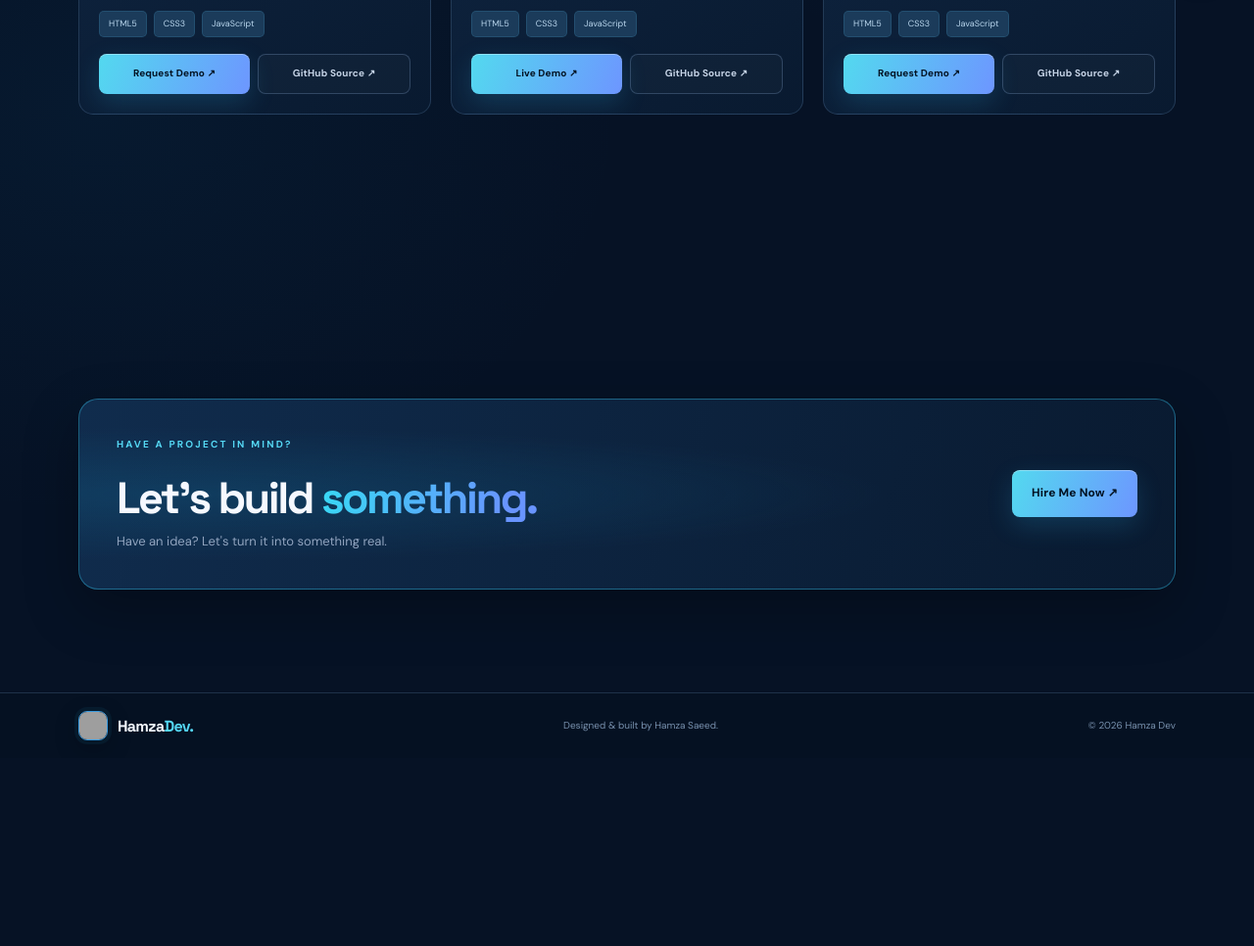
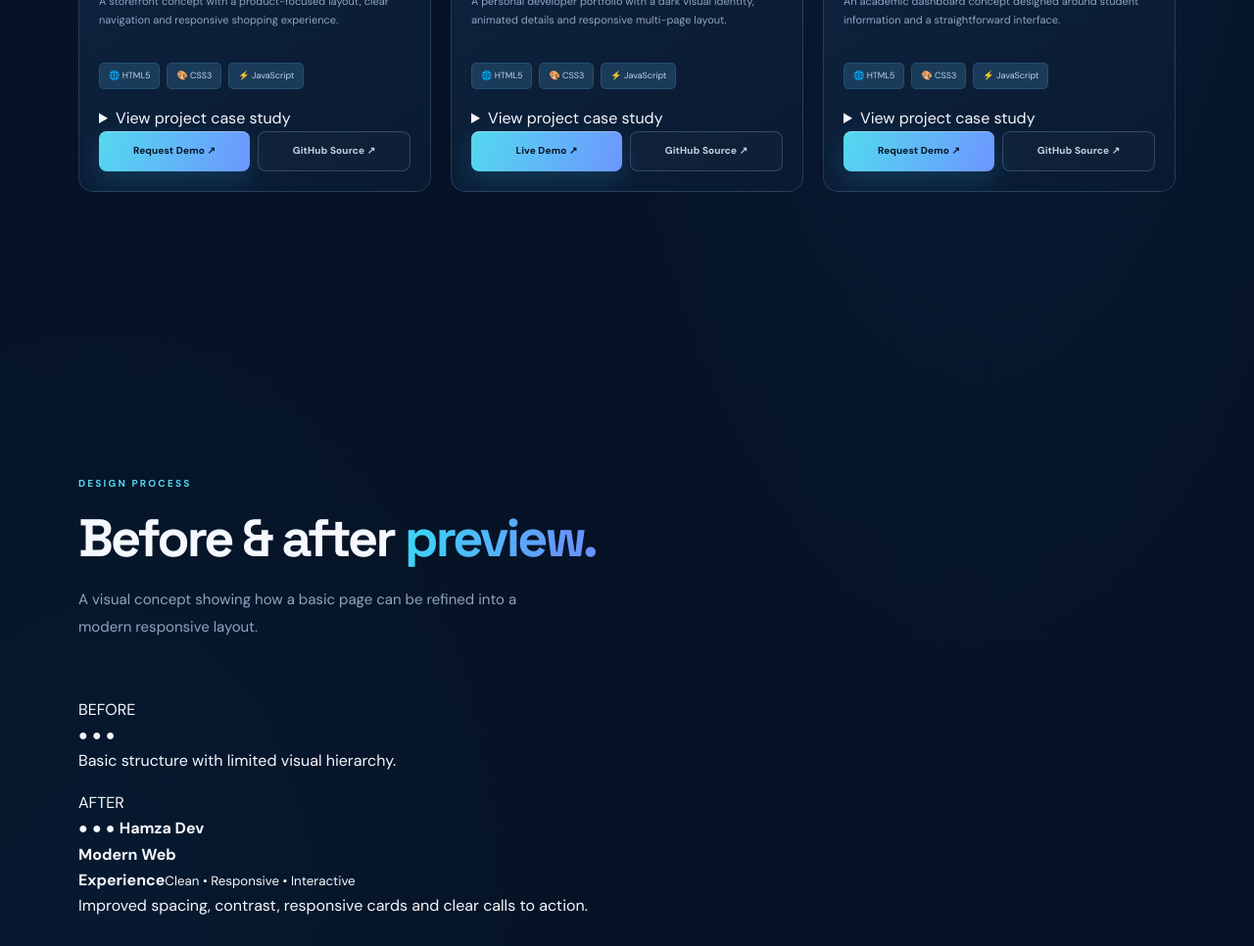
Before and after one commit to itxhamza151-cloud/hamza-dev, a plain HTML site: page projects.html in a window 1280 px wide. Shown: the part 790-1756 px from the top of the page at 98% size. Before the commit the page ends 1564 px from the top, so only its background shows below. Drawn offline with Linux system fonts and the light colour scheme; grey boxes are pictures that could not be loaded.

Commit message:
Expand projects showcase with search, gallery and case studies

```diff
--- a/projects.html
+++ b/projects.html
@@ -17,7 +17,7 @@
 </nav></header>
 <main>
 <section class="page-intro container"><p class="eyebrow">MY PORTFOLIO</p><h1>Featured <span class="gradient">Projects.</span></h1><p class="hero-lead">Explore selected website concepts and front-end work. Filter by category to find the right project.</p></section>
-<section class="container projects-section">
+<section class="container projects-section"><div class="project-search-wrap"><input id="project-search" type="search" placeholder="Search projects by name or technology..." aria-label="Search projects"><span>⌕</span></div>
 <div class="project-toolbar" aria-label="Filter projects">
 <div class="project-filters" role="group" aria-label="Project categories">
 <button class="filter-btn active" type="button" data-filter="all" aria-pressed="true">All Projects</button>
@@ -30,26 +30,27 @@
 <div class="project-grid project-grid-page" id="projects-list">
 <article class="project-card project-detail-card" data-category="html-css javascript web-app">
 <div class="project-art art-shop project-screenshot" role="img" aria-label="E-commerce storefront project preview"><span>SHOP</span><b>Online Store</b><i class="preview-window"><em></em><em></em><em></em></i></div>
-<div class="project-card-body"><div class="project-card-heading"><h3>E-Commerce Website</h3><span class="project-type">Web Application</span></div>
+<div class="project-card-body"><span class="project-ribbon">FEATURED PROJECT</span><div class="project-card-heading"><h3>E-Commerce Website</h3><span class="project-type">Web Application</span></div>
 <p class="project-description">A storefront concept with a product-focused layout, clear navigation and responsive shopping experience.</p>
-<div class="tech-list"><span>HTML5</span><span>CSS3</span><span>JavaScript</span></div>
+<div class="tech-list"><span>🌐 HTML5</span><span>🎨 CSS3</span><span>⚡ JavaScript</span></div><details class="case-study"><summary>View project case study</summary><p><b>Goal:</b> Create a clear, responsive experience for visitors.</p><p><b>Approach:</b> Structured content, reusable interface elements and mobile-first styling.</p><p><b>Outcome:</b> A polished front-end concept ready for further testing and real project content.</p></details>
 <div class="project-actions"><a class="btn btn-primary" href="mailto:tmhamza204@gmail.com?subject=E-Commerce%20Demo">Request Demo ↗</a><a class="btn btn-quiet" href="https://github.com/itxhamza151-cloud/hamza-dev" target="_blank" rel="noopener">GitHub Source ↗</a></div></div></article>
 <article class="project-card project-detail-card" data-category="html-css javascript">
 <div class="project-art art-portfolio project-screenshot" role="img" aria-label="Personal portfolio project preview"><span>HD</span><b>Portfolio</b><i class="preview-window"><em></em><em></em><em></em></i></div>
-<div class="project-card-body"><div class="project-card-heading"><h3>Hamza Dev Portfolio</h3><span class="project-type">Portfolio</span></div>
+<div class="project-card-body"><span class="project-ribbon latest-ribbon">LATEST PROJECT</span><div class="project-card-heading"><h3>Hamza Dev Portfolio</h3><span class="project-type">Portfolio</span></div>
 <p class="project-description">A personal developer portfolio with a dark visual identity, animated details and responsive multi-page layout.</p>
-<div class="tech-list"><span>HTML5</span><span>CSS3</span><span>JavaScript</span></div>
+<div class="tech-list"><span>🌐 HTML5</span><span>🎨 CSS3</span><span>⚡ JavaScript</span></div><details class="case-study"><summary>View project case study</summary><p><b>Goal:</b> Present developer skills, services and selected work in one place.</p><p><b>Approach:</b> Multi-page navigation, responsive layouts, theme switching and interactive details.</p><p><b>Outcome:</b> A personal portfolio to introduce the developer and help clients make contact.</p></details>
 <div class="project-actions"><a class="btn btn-primary" href="https://hamza-dev-pied.vercel.app/" target="_blank" rel="noopener">Live Demo ↗</a><a class="btn btn-quiet" href="https://github.com/itxhamza151-cloud/hamza-dev" target="_blank" rel="noopener">GitHub Source ↗</a></div></div></article>
 <article class="project-card project-detail-card" data-category="html-css javascript web-app">
 <div class="project-art art-campus project-screenshot" role="img" aria-label="University system dashboard project preview"><span>UNI</span><b>Campus</b><i class="preview-window"><em></em><em></em><em></em></i></div>
-<div class="project-card-body"><div class="project-card-heading"><h3>University System</h3><span class="project-type">Web Application</span></div>
+<div class="project-card-body"><span class="project-ribbon">CASE STUDY</span><div class="project-card-heading"><h3>University System</h3><span class="project-type">Web Application</span></div>
 <p class="project-description">An academic dashboard concept designed around student information and a straightforward interface.</p>
-<div class="tech-list"><span>HTML5</span><span>CSS3</span><span>JavaScript</span></div>
+<div class="tech-list"><span>🌐 HTML5</span><span>🎨 CSS3</span><span>⚡ JavaScript</span></div><details class="case-study"><summary>View project case study</summary><p><b>Goal:</b> Organize common student-facing information in a simple dashboard.</p><p><b>Approach:</b> Dashboard-style sections and responsive card layouts.</p><p><b>Outcome:</b> An academic interface concept; backend functionality is not represented here.</p></details>
 <div class="project-actions"><a class="btn btn-primary demo-pending" href="mailto:tmhamza204@gmail.com?subject=University%20System%20Demo">Request Demo ↗</a><a class="btn btn-quiet" href="https://github.com/itxhamza151-cloud/hamza-dev" target="_blank" rel="noopener">GitHub Source ↗</a></div></div></article>
 </div>
 <p class="projects-empty" id="projects-empty" hidden>No projects in this category yet. Try another filter.</p>
 </section>
-<section class="section"><div class="container cta-band"><div><p class="eyebrow">HAVE A PROJECT IN MIND?</p><h2>Let's build <span class="gradient">something.</span></h2><p>Have an idea? Let's turn it into something real.</p></div><a class="btn btn-primary" href="hire-me.html">Hire Me Now ↗</a></div></section>
+<section class="section project-visual-section"><div class="container"><div class="section-top"><div><p class="eyebrow">DESIGN PROCESS</p><h2>Before &amp; after <span class="gradient">preview.</span></h2><p class="hero-lead">A visual concept showing how a basic page can be refined into a modern responsive layout.</p></div></div><div class="before-after-grid"><article><span class="preview-label">BEFORE</span><div class="mock-browser before-browser"><div class="mock-bar">● ● ●</div><div class="mock-old-title"></div><div class="mock-old-copy"></div><div class="mock-old-copy short"></div><div class="mock-old-boxes"><i></i><i></i></div></div><p>Basic structure with limited visual hierarchy.</p></article><article><span class="preview-label after-label">AFTER</span><div class="mock-browser after-browser"><div class="mock-bar">● ● ● <b>Hamza Dev</b></div><div class="mock-after-hero"><i></i><strong>Modern Web<br>Experience</strong><small>Clean • Responsive • Interactive</small></div><div class="mock-after-cards"><i></i><i></i><i></i></div></div><p>Improved spacing, contrast, responsive cards and clear calls to action.</p></article></div></div></section>
+<section class="section"><div class="container"><div class="section-top"><div><p class="eyebrow">MORE WORK</p><h2>Project image <span class="gradient">gallery.</span></h2></div></div><div class="project-gallery"><div class="gallery-shot gallery-one"><span>01 / STORE UI</span><b>Online Shopping</b></div><div class="gallery-shot gallery-two"><span>02 / PORTFOLIO</span><b>Personal Brand</b></div><div class="gallery-shot gallery-three"><span>03 / DASHBOARD</span><b>Student Portal</b></div></div><p class="gallery-note">These are illustrative project previews, not screenshots of deployed client websites.</p><div class="github-contribution"><div><p class="eyebrow">OPEN SOURCE ACTIVITY</p><h3>Explore my GitHub contributions</h3><p>See repositories, commits and ongoing development work.</p></div><a class="btn btn-primary" href="https://github.com/itxhamza151-cloud?tab=overview" target="_blank" rel="noopener">GitHub Contributions ↗</a></div></div></section><section class="section"><div class="container cta-band"><div><p class="eyebrow">HAVE A PROJECT IN MIND?</p><h2>Let's build <span class="gradient">something.</span></h2><p>Have an idea? Let's turn it into something real.</p></div><a class="btn btn-primary" href="hire-me.html">Hire Me Now ↗</a></div></section>
 </main>
 <a class="whatsapp-float" href="https://wa.me/923166301493" target="_blank" rel="noopener noreferrer" aria-label="Chat on WhatsApp"><span class="wa-3d-icon"><img src="https://cdn.simpleicons.org/whatsapp/FFFFFF" alt=""></span></a><footer class="footer"><div class="container"><a class="brand footer-brand" href="index.html"><img src="file_00000000063481f89736d1b24f86094d.png" alt=""><span>Hamza<span class="brand-accent">Dev</span><i>.</i></span></a><p>Designed &amp; built by Hamza Saeed.</p><span>© <span id="year"></span> Hamza Dev</span></div></footer>
 <script src="script.js"></script></body></html>
```
